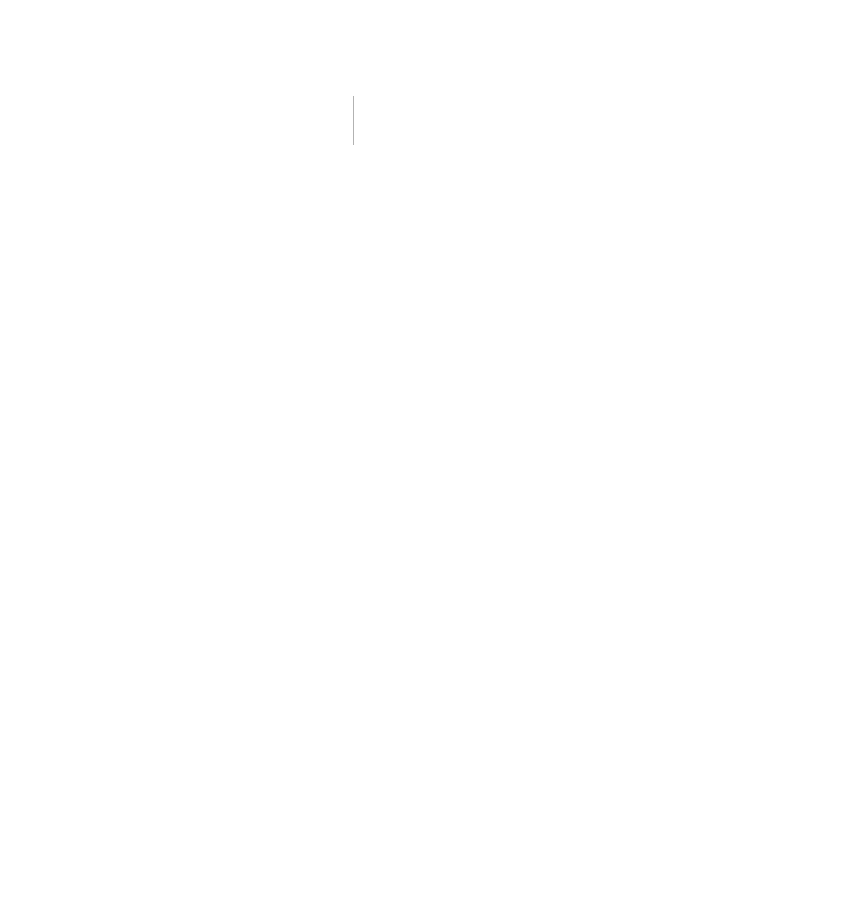
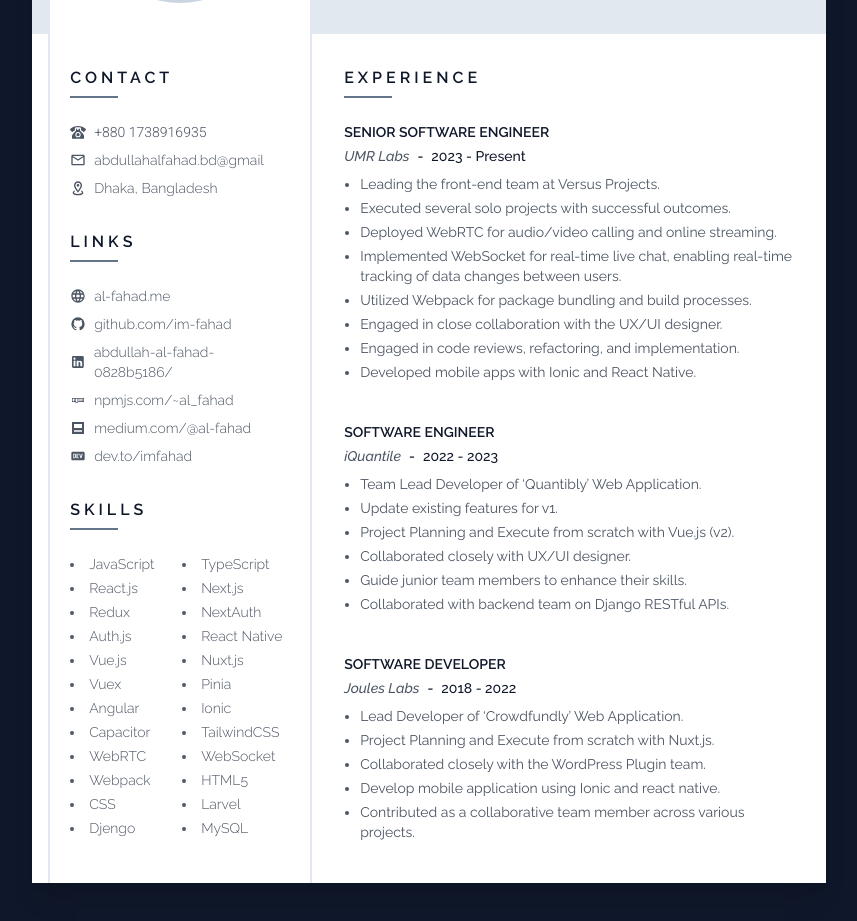
Before and after one commit to im-fahad/portfolio, a Next.js app: page /resume-v2 in a window 1280 px wide. Before the commit this address had no page. Shown: the part 280-1201 px from the top of the page, without its empty margins (211-1068 px from the left). Before the commit the page ends 800 px from the top, so only its background shows below. Built offline with nearby package versions, Linux system fonts and the light colour scheme.

Commit message:
resume v2 added

```diff
--- a/src/app/page.tsx
+++ b/src/app/page.tsx
@@ -142,8 +142,8 @@ export default function Home() {
                             </li>
                         </ul>
                         <Link
-                            className="af-resume-button group/link mt-3"
-                            href="/resume.pdf" target="_blank"
+                            className="af-resume-button group/link mt-8"
+                            href="/resume-v2.pdf" target="_blank"
                             aria-label="View Full Resume (opens in a new tab)">
                                     <span>
                                         <span className="inline-block">
@@ -566,7 +566,7 @@ export default function Home() {
                             <div className="mt-12">
                                 <Link
                                     className="af-resume-button group/link"
-                                    href="/resume.pdf" target="_blank"
+                                    href="/resume-v2.pdf" target="_blank"
                                     aria-label="View Full Resume (opens in a new tab)">
                                     <span>
                                         <span className="inline-block">
@@ -1235,7 +1235,9 @@ export default function Home() {
 
                     <footer className="max-w-md pb-16 text-sm text-slate-500 sm:pb-0">
                         <p>
-                            Inspired by a remarkable software engineer profile and code in WebStorm.
+
+                            Motivated by an exceptional software engineer's profile and exemplary coding standards
+                            demonstrated within the WebStorm environment.
                         </p>
                     </footer>
                 </div>
--- a/src/app/resume-new/page.tsx
+++ b/src/app/resume-v2/page.tsx
@@ -30,9 +30,9 @@ export default function Resume() {
                             Contact
                         </h1>
                         <div className="resume-contact">
-                            <Link href="tel:008801738-916935" className="resume-contact__item">
+                            <Link href="tel:008801738-916935" className="resume-contact__item font-Roboto">
                                 <Icon className="resume-contact__item-icon" path={mdiPhoneClassic}/>
-                                +880 1738-916935
+                                +880 1738916935
                             </Link>
                             <Link href="mailto:abdullahalfahad.bd@gmail.com" className="resume-contact__item">
                                 <Icon className="resume-contact__item-icon" path={mdiEmailOutline}/>
@@ -162,7 +162,7 @@ export default function Resume() {
                                         Utilized Webpack for package bundling and build processes.
                                     </li>
                                     <li className="experience__list-item">
-                                        Collaborated closely with UX/UI designer.
+                                        Engaged in close collaboration with the UX/UI designer.
                                     </li>
                                     <li className="experience__list-item">
                                         Engaged in code reviews, refactoring, and implementation.
@@ -222,14 +222,14 @@ export default function Resume() {
                                     <li className="experience__list-item">
                                         Collaborated closely with the WordPress Plugin team.
                                     </li>
-                                    <li className="experience__list-item">
-                                        Collaborated with backend team on Laravel RESTful APIs.
-                                    </li>
+                                    {/*<li className="experience__list-item">*/}
+                                    {/*    Engaged in rigorous collaboration with the backend team on Laravel RESTful APIs.*/}
+                                    {/*</li>*/}
                                     <li className="experience__list-item">
                                         Develop mobile application using Ionic and react native.
                                     </li>
                                     <li className="experience__list-item">
-                                        Collaborated with other projects as a team player.
+                                        Contributed as a collaborative team member across various projects.
                                     </li>
                                 </ul>
                             </div>
@@ -242,6 +242,7 @@ export default function Resume() {
             <div className="resume__page">
                 {/*sidebar*/}
                 <div className="resume__sidebar">
+                    <div className="resume__header !h-[2px] !bg-transparent"></div>
                     <div className="resume__section">
                         <h1 className="resume__section-title">
                             Tools
@@ -249,7 +250,7 @@ export default function Resume() {
                         <ul className="resume-skills">
                             <li className="resume-skills__item">Git</li>
                             <li className="resume-skills__item">NPM</li>
-                            <li className="resume-skills__item">Yearn</li>
+                            <li className="resume-skills__item">Yarn</li>
                             <li className="resume-skills__item">Webpack</li>
                             <li className="resume-skills__item">Docker</li>
                             <li className="resume-skills__item">Unit Testing</li>
@@ -270,6 +271,7 @@ export default function Resume() {
                         </ul>
                     </div>
                 </div>
+                <div className="resume__header !h-[2px]"></div>
 
                 {/*inner*/}
                 <div className="resume__inner">
@@ -320,6 +322,27 @@ export default function Resume() {
                             Projects
                         </h1>
                         <div className="resume-projects !gap-3">
+                            <div className="resume-project">
+                                <Link href="https://www.aiornot.com/" target="_blank"
+                                      className="resume-project__title">AI or NOT</Link>
+                                <ul className="resume-project__list">
+                                    <li className="resume-project__list-item">
+                                        TypeScript
+                                    </li>
+                                    <li className="resume-project__list-item">
+                                        Next.js
+                                    </li>
+                                    <li className="resume-project__list-item">
+                                        AWS Amplify
+                                    </li>
+                                    <li className="resume-project__list-item">
+                                        TailwindCSS
+                                    </li>
+                                    <li className="resume-project__list-item">
+                                        Node.js
+                                    </li>
+                                </ul>
+                            </div>
                             <div className="resume-project">
                                 <Link href="https://sentinelepgroup.com/" target="_blank"
                                       className="resume-project__title">Sentinel EP</Link>
@@ -521,27 +544,6 @@ export default function Resume() {
                                     </li>
                                 </ul>
                             </div>
-                            <div className="resume-project">
-                                <Link href="https://www.aiornot.com/" target="_blank"
-                                      className="resume-project__title">AI or NOT</Link>
-                                <ul className="resume-project__list">
-                                    <li className="resume-project__list-item">
-                                        TypeScript
-                                    </li>
-                                    <li className="resume-project__list-item">
-                                        Next.js
-                                    </li>
-                                    <li className="resume-project__list-item">
-                                        AWS Amplify
-                                    </li>
-                                    <li className="resume-project__list-item">
-                                        TailwindCSS
-                                    </li>
-                                    <li className="resume-project__list-item">
-                                        Node.js
-                                    </li>
-                                </ul>
-                            </div>
                         </div>
                     </div>
                 </div>
--- a/src/assets/styles/modules/home.css
+++ b/src/assets/styles/modules/home.css
@@ -58,7 +58,7 @@
 
 .af-resume-button {
     @apply inline-flex items-baseline leading-tight text-gray-400;
-    @apply hover:text-orange-300 focus-visible:text-orange-300 font-semibold text-base;
+    @apply hover:text-secondary focus-visible:text-secondary font-semibold text-base;
 }
 
 .af-resume-icon {
```
Also changed, not shown: 1 other file (tests, documents, lock files or other folders).
